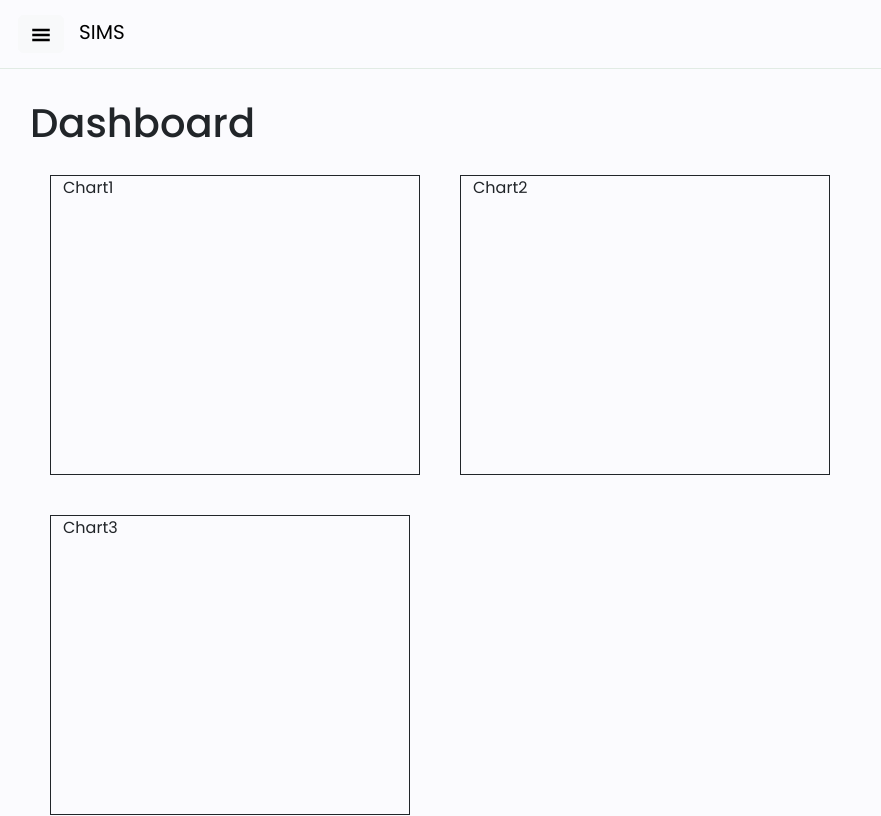
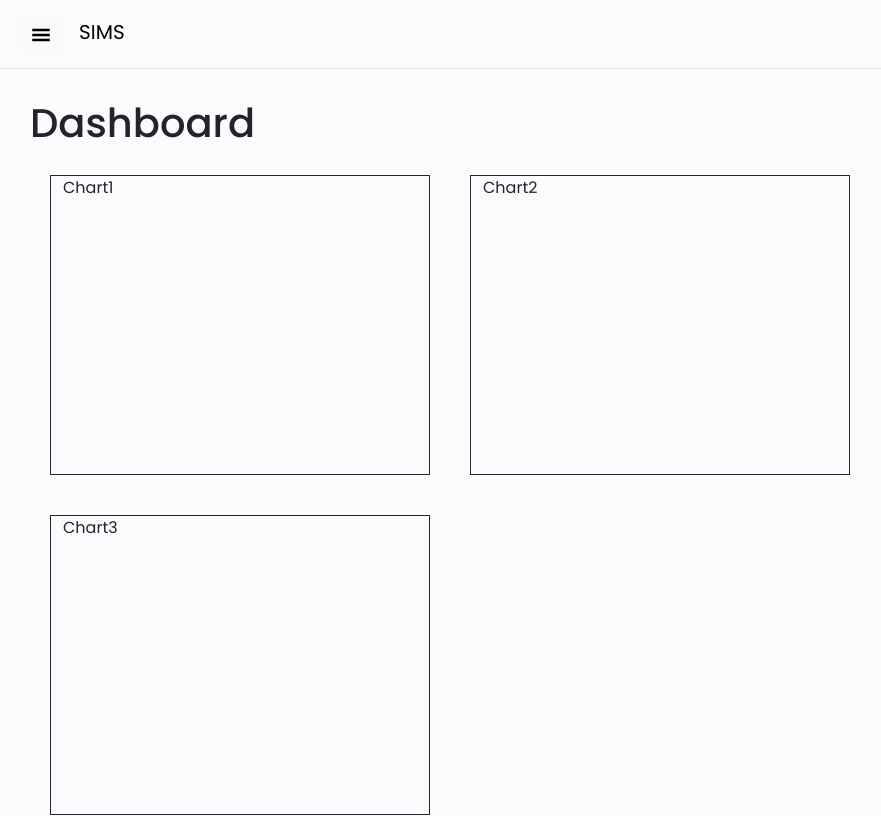
Before and after one commit to MarkRyuo/SalesInventoryManagementSystem_SIMS, a React (Vite) app in the folder client/: page /DashboardPage in a window 1280 px wide. Shown: the top 816 px of the page, without its empty margins (64-945 px from the left). Built offline with nearby package versions, Linux system fonts and the light colour scheme.

Commit message:
Subject : Body

```diff
--- a/client/src/components/Dashboard/Dashboard.module.css
+++ b/client/src/components/Dashboard/Dashboard.module.css
@@ -7,7 +7,7 @@
     width: 100%;
     height: 300px;
 
-    max-width: 370px;
+    max-width: 380px;
 
     border: 1px solid;
 
@@ -18,7 +18,7 @@
     width: 100%;
     height: 300px;
 
-    max-width: 370px;
+    max-width: 380px;
 
     border: 1px solid;
 
@@ -29,7 +29,7 @@
     width: 100%;
     height: 300px;
 
-    max-width: 360px;
+    max-width: 380px;
 
     border: 1px solid;
 
```
